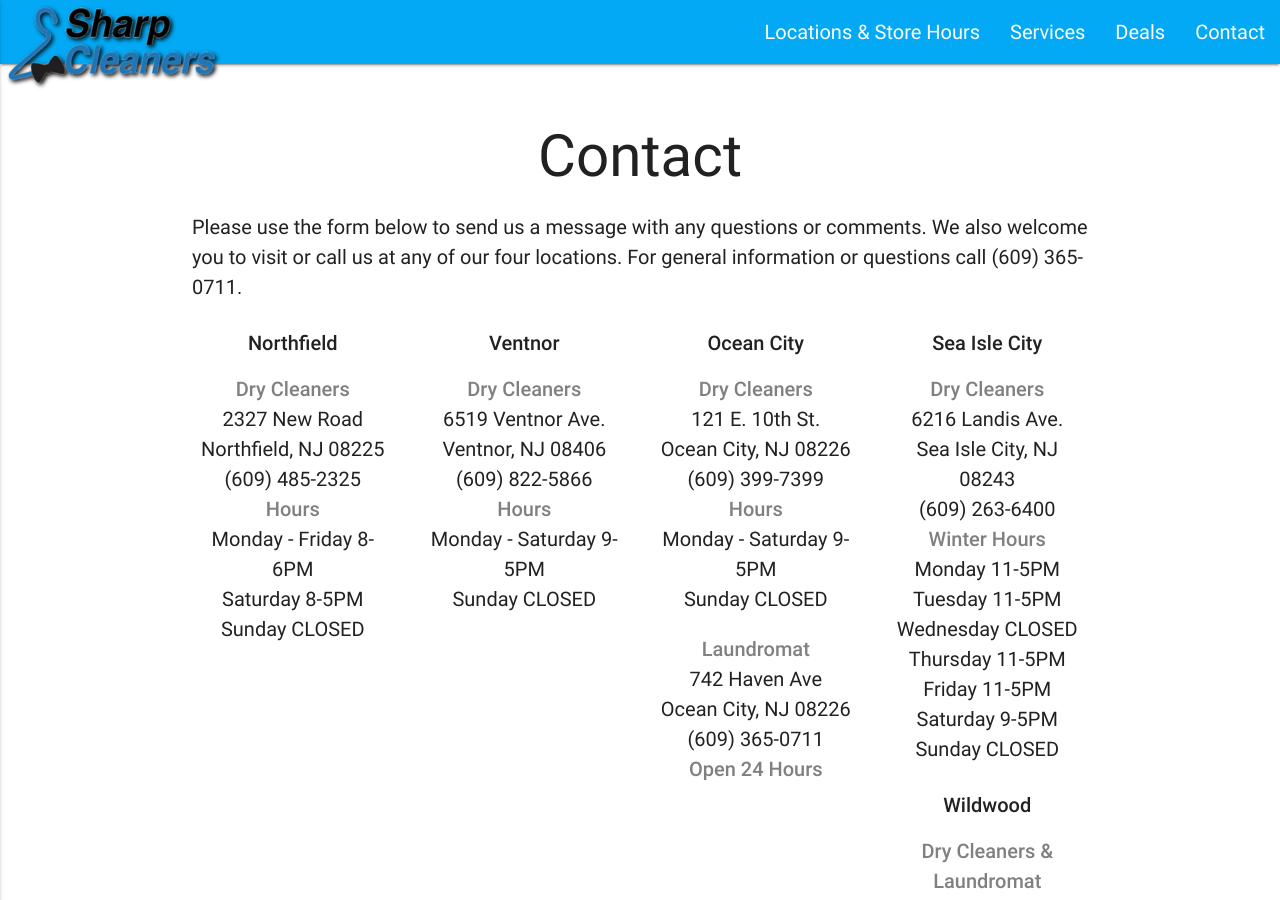
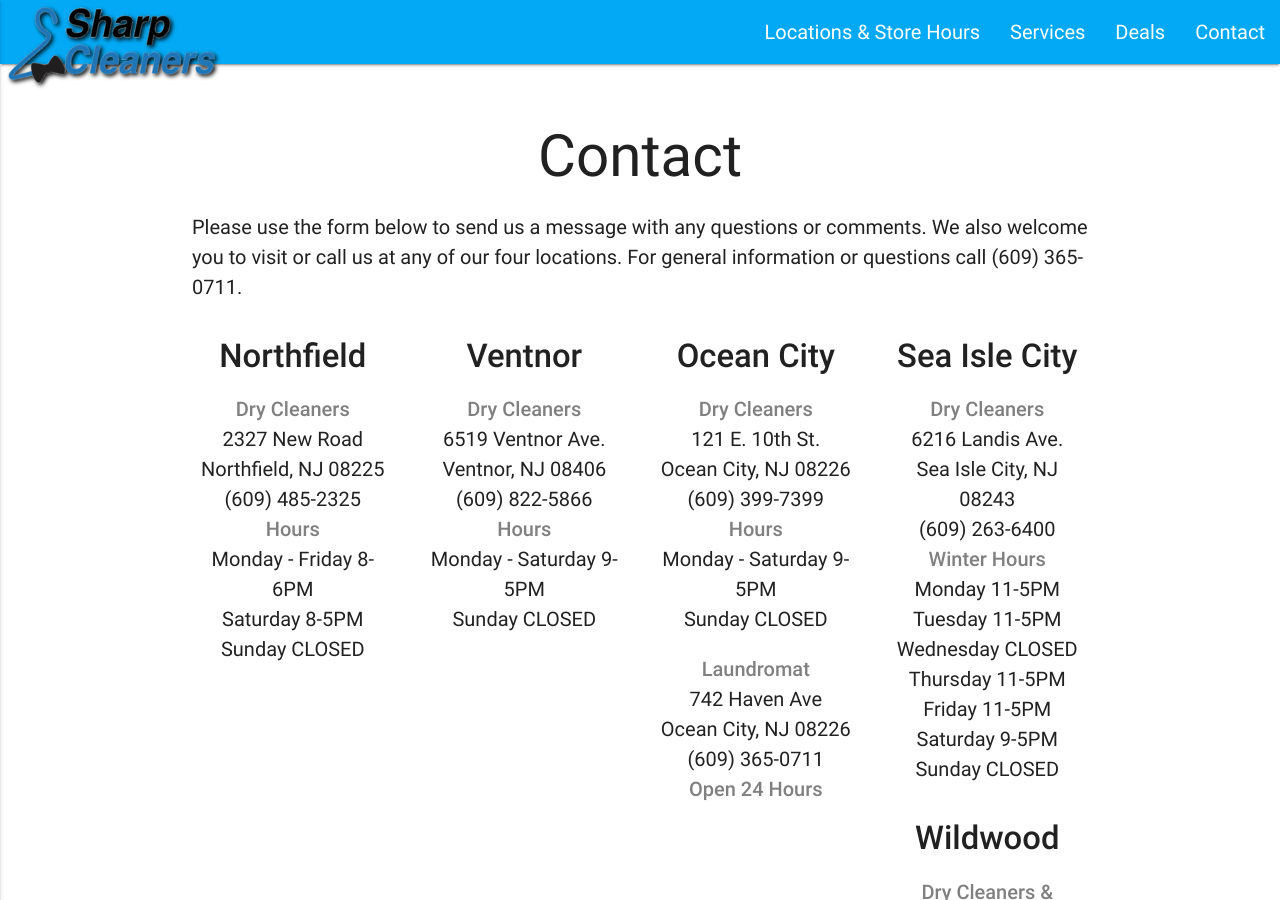
Before and after one commit to sharpcleanersnj/sharpcleanersnj.github.io, a Jekyll site: the page built from _pages/contact.md, in a window 1280 px wide and 900 px high. Built offline with Jekyll 4.4.1, drawn with Linux system fonts in a browser that asks for light colours; nearby versions of some CDN libraries.

```diff
--- a/_pages/contact.md
+++ b/_pages/contact.md
@@ -9,24 +9,24 @@ Please use the form below to send us a message with any questions or comments. W
 <div id="locations-info">
   <div class="row">
      <div class="col s12 m6 l3">
-      <h6><strong>Northfield</strong></h6>
+      <h5><strong>Northfield</strong></h5>
       <p><span style="color: #808080;"><strong>Dry Cleaners</strong></span><br />2327 New Road<br />Northfield, NJ 08225<br />(609) 485-2325<br /><span style="color: #808080;"><strong>Hours</strong></span><br />Monday - Friday 8-6PM<br />Saturday 8-5PM<br />Sunday CLOSED</p>
     </div>
     <div class="col s12 m6 l3">
-      <h6><strong>Ventnor</strong></h6>
+      <h5><strong>Ventnor</strong></h5>
       <p><span style="color: #808080;"><strong>Dry Cleaners</strong></span><br />6519 Ventnor Ave. <br />Ventnor, NJ 08406<br />(609) 822-5866<br /><span style="color: #808080;"><strong>Hours</strong></span><br />Monday - Saturday 9-5PM<br />Sunday CLOSED</p>
     </div>
     <div class="col s12 m6 l3">
-      <h6><strong>Ocean City</strong></h6>
+      <h5><strong>Ocean City</strong></h5>
       <p><span style="color: #808080;"><strong>Dry Cleaners</strong></span><br />121 E. 10th St.<br />Ocean City, NJ 08226<br />(609) 399-7399<br /><span style="color: #808080;"><strong>Hours</strong></span><br />Monday - Saturday 9-5PM<br />Sunday CLOSED</p>
       <p><span style="color: #808080;"><strong>Laundromat</strong></span><br />742 Haven Ave<br />Ocean City, NJ 08226<br />(609) 365-0711<br /><span style="color: #808080;"><strong>Open 24 Hours</strong></span><br /></p>
     </div>
     <div class="col s12 m6 l3">
-      <h6><strong>Sea Isle City</strong></h6>
+      <h5><strong>Sea Isle City</strong></h5>
       <p><span style="color: #808080;"><strong>Dry Cleaners</strong></span><br />6216 Landis Ave.<br />Sea Isle City, NJ 08243<br />(609) 263-6400<br /><span style="color: #808080;"><strong>Winter Hours</strong></span><br />Monday 11-5PM<br />Tuesday 11-5PM<br />Wednesday CLOSED<br />Thursday 11-5PM<br />Friday 11-5PM<br />Saturday 9-5PM<br />Sunday CLOSED</p>
     </div>
     <div class="col s12 m6 l3">
-      <h6><strong>Wildwood</strong></h6>
+      <h5><strong>Wildwood</strong></h5>
       <p><span style="color: #808080;"><strong>Dry Cleaners & Laundromat</strong></span><br />3401 New Jersey Ave. #4<br />Wildood, NJ 08260<br />(609) 522-7719<br /><span style="color: #808080;"><strong>Dry Cleaners Hours</strong></span><br />Monday - Friday 9-5PM<br />Saturday 9-4PM<br /> Sunday CLOSED</p>
       <p><span style="color: #808080;"><strong>Laundromat Hours</strong></span><br />DAILY 7AM - 9PM<br /></p>
     </div>
```
